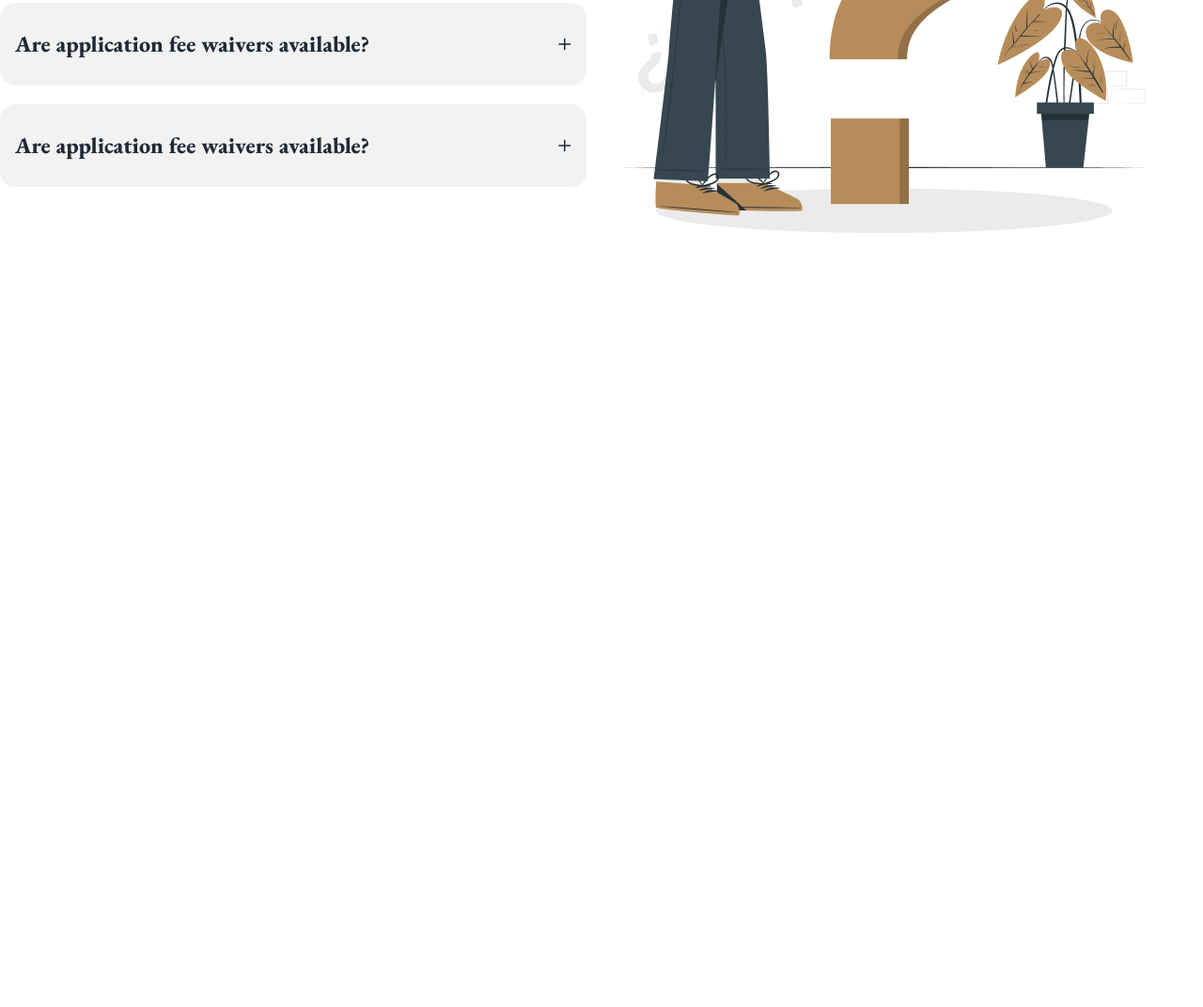
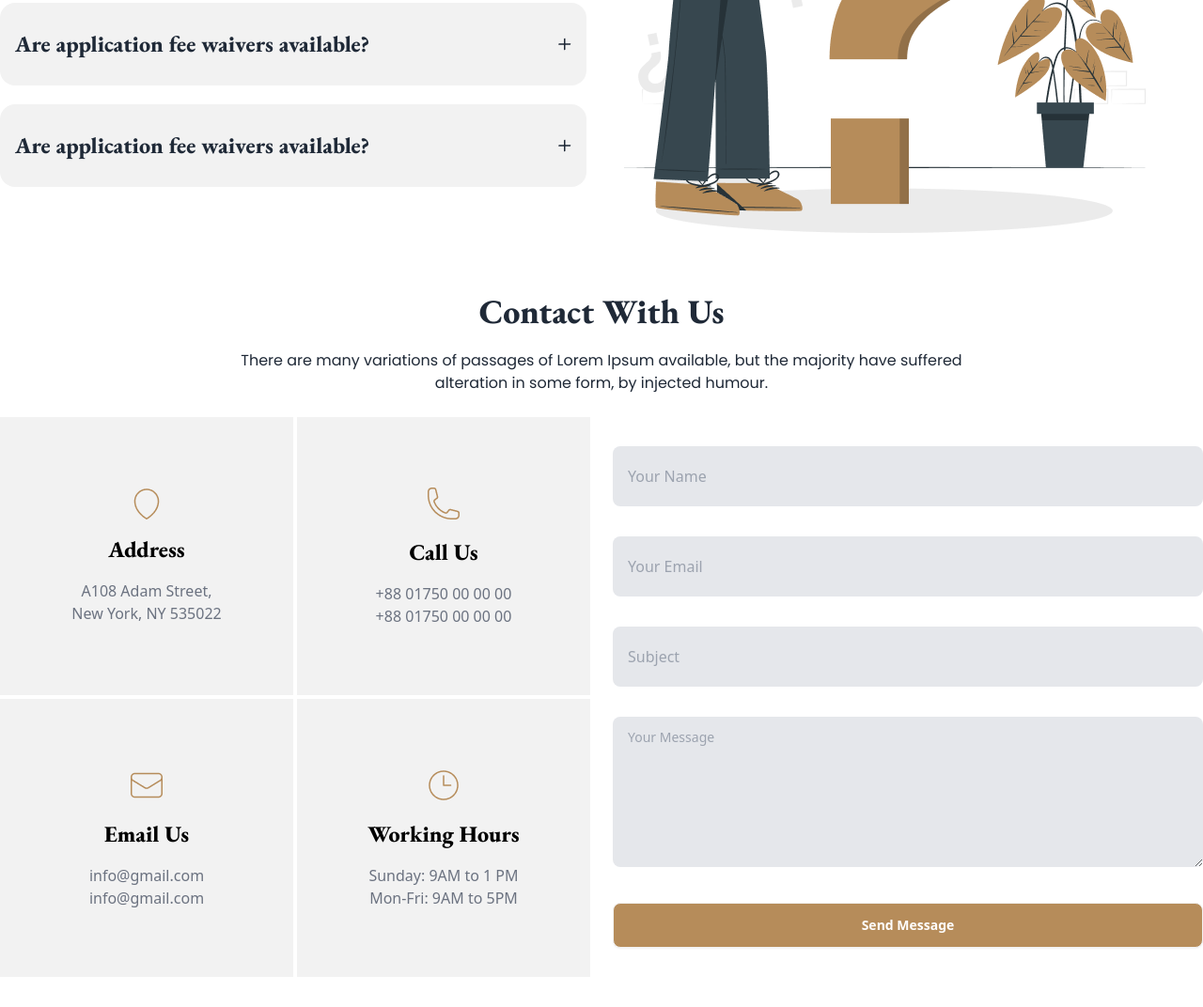
Before and after one commit to Hemonta7/legal-solution-with-daisyui, a plain HTML site: page index.html in a window 1280 px wide. Shown: the part 2978-4050 px from the top of the page at 94% size. Before the commit the page ends 3290 px from the top, so only its background shows below. Drawn offline with nearby package versions, Linux system fonts and the light colour scheme.

Commit message:
contact section complete

```diff
--- a/index.html
+++ b/index.html
@@ -1,5 +1,6 @@
 <!DOCTYPE html>
 <html lang="en" data-theme="light">
+
 <head>
   <meta charset="UTF-8" />
   <meta name="viewport" content="width=device-width, initial-scale=1.0" />
@@ -9,19 +10,11 @@
   <link rel="preconnect" href="https://fonts.gstatic.com" crossorigin />
   <link
     href="https://fonts.googleapis.com/css2?family=EB+Garamond:ital,wght@0,400..800;1,400..800&family=Poppins:ital,wght@0,100;0,200;0,300;0,400;0,500;0,600;0,700;0,800;0,900;1,100;1,200;1,300;1,400;1,500;1,600;1,700;1,800;1,900&display=swap"
-      rel="stylesheet"
-    />
+    rel="stylesheet" />
   <!-- font awesome cdn  -->
-    <script
-      src="https://kit.fontawesome.com/f3d1f714a3.js"
-      crossorigin="anonymous"
-    ></script>
+  <script src="https://kit.fontawesome.com/f3d1f714a3.js" crossorigin="anonymous"></script>
   <!-- taiwind and daisyui cdn  -->
-    <link
-      href="https://cdn.jsdelivr.net/npm/daisyui@4.12.13/dist/full.min.css"
-      rel="stylesheet"
-      type="text/css"
-    />
+  <link href="https://cdn.jsdelivr.net/npm/daisyui@4.12.13/dist/full.min.css" rel="stylesheet" type="text/css" />
   <script src="https://cdn.tailwindcss.com"></script>
   <script>
     tailwind.config = {
@@ -55,25 +48,12 @@
         <div class="navbar-start">
           <div class="dropdown">
             <div tabindex="0" role="button" class="btn btn-ghost lg:hidden">
-                <svg
-                  xmlns="http://www.w3.org/2000/svg"
-                  class="h-5 w-5"
-                  fill="none"
-                  viewBox="0 0 24 24"
-                  stroke="currentColor"
-                >
-                  <path
-                    stroke-linecap="round"
-                    stroke-linejoin="round"
-                    stroke-width="2"
-                    d="M4 6h16M4 12h8m-8 6h16"
-                  />
+              <svg xmlns="http://www.w3.org/2000/svg" class="h-5 w-5" fill="none" viewBox="0 0 24 24"
+                stroke="currentColor">
+                <path stroke-linecap="round" stroke-linejoin="round" stroke-width="2" d="M4 6h16M4 12h8m-8 6h16" />
               </svg>
             </div>
-              <ul
-                tabindex="0"
-                class="menu menu-sm dropdown-content bg-base-100 rounded-box z-[1] mt-3 w-52 p-2 shadow"
-              >
+            <ul tabindex="0" class="menu menu-sm dropdown-content bg-base-100 rounded-box z-[1] mt-3 w-52 p-2 shadow">
               <li><a>Home</a></li>
               <li><a href="">Services</a></li>
               <li><a href="">Cases</a></li>
@@ -107,10 +87,7 @@
     </nav>
     <!-- banner section  -->
     <section class="my-8 lg:my-16">
-        <div
-          class="hero lg:h-[550px]"
-          style="background-image: url('./images/banner.png')"
-        >
+      <div class="hero lg:h-[550px]" style="background-image: url('./images/banner.png')">
         <div class="hero-content text-center">
           <div class="max-w-[668px]">
             <h1 class="text-7xl font-extrabold font-eb-garamond text-white">
@@ -122,11 +99,7 @@
               injected humour.
             </p>
             <div class="flex justify-center items-center gap-6">
-                <input
-                  type="text"
-                  placeholder="Search your services"
-                  class="input input-bordered w-full max-w-xs"
-                />
+              <input type="text" placeholder="Search your services" class="input input-bordered w-full max-w-xs" />
               <button class="btn bg-common-color border-none text-white">
                 Search
               </button>
@@ -142,9 +115,7 @@
       <h3 class="text-4xl font-extrabold text-center font-eb-garamond">
         The Legal Practice Area
       </h3>
-        <p
-          class="text-base font-normal text-center font-poppins w-3/5 mx-auto my-5"
-        >
+      <p class="text-base font-normal text-center font-poppins w-3/5 mx-auto my-5">
         There are many variations of passages of Lorem Ipsum available, but
         the majority have suffered alteration in some form, by injected
         humour.
@@ -166,9 +137,7 @@
               injected humour.
             </p>
             <button class="card-actions mt-8">
-                <i
-                  class="fa-solid fa-arrow-right text-white bg-common-color p-2 rounded-full"
-                ></i>
+              <i class="fa-solid fa-arrow-right text-white bg-common-color p-2 rounded-full"></i>
             </button>
           </div>
         </div>
@@ -187,9 +156,7 @@
               injected humour.
             </p>
             <button class="card-actions mt-8">
-                <i
-                  class="fa-solid fa-arrow-right text-white bg-common-color p-2 rounded-full"
-                ></i>
+              <i class="fa-solid fa-arrow-right text-white bg-common-color p-2 rounded-full"></i>
             </button>
           </div>
         </div>
@@ -208,9 +175,7 @@
               injected humour.
             </p>
             <button class="card-actions mt-8">
-                <i
-                  class="fa-solid fa-arrow-right text-white bg-common-color p-2 rounded-full"
-                ></i>
+              <i class="fa-solid fa-arrow-right text-white bg-common-color p-2 rounded-full"></i>
             </button>
           </div>
         </div>
@@ -229,9 +194,7 @@
               injected humour.
             </p>
             <button class="card-actions mt-8">
-                <i
-                  class="fa-solid fa-arrow-right text-white bg-common-color p-2 rounded-full"
-                ></i>
+              <i class="fa-solid fa-arrow-right text-white bg-common-color p-2 rounded-full"></i>
             </button>
           </div>
         </div>
@@ -250,9 +213,7 @@
               injected humour.
             </p>
             <button class="card-actions mt-8">
-                <i
-                  class="fa-solid fa-arrow-right text-white bg-common-color p-2 rounded-full"
-                ></i>
+              <i class="fa-solid fa-arrow-right text-white bg-common-color p-2 rounded-full"></i>
             </button>
           </div>
         </div>
@@ -271,9 +232,7 @@
               injected humour.
             </p>
             <button class="card-actions mt-8">
-                <i
-                  class="fa-solid fa-arrow-right text-white bg-common-color p-2 rounded-full"
-                ></i>
+              <i class="fa-solid fa-arrow-right text-white bg-common-color p-2 rounded-full"></i>
             </button>
           </div>
         </div>
@@ -284,9 +243,7 @@
       <h3 class="text-4xl font-extrabold text-center font-eb-garamond">
         What Our Client Say
       </h3>
-        <p
-          class="text-base font-normal text-center font-poppins w-3/5 mx-auto my-5"
-        >
+      <p class="text-base font-normal text-center font-poppins w-3/5 mx-auto my-5">
         There are many variations of passages of Lorem Ipsum available, but
         the majority have suffered alteration in some form, by injected
         humour.
@@ -294,13 +251,9 @@
       <!-- carousel  -->
       <div class="carousel w-full">
         <!-- slider-1  -->
-          <div
-            id="slide1"
-            class="carousel-item relative w-full bg-center bg-cover bg-no-repeat h-[550px] bg-[url('./images/banner.png')]"
-          >
-            <div
-              class="absolute left-0 top-0 inset-0 bg-[rgba(17,17,17,0.80)] flex items-center"
-            >
+        <div id="slide1"
+          class="carousel-item relative w-full bg-center bg-cover bg-no-repeat h-[550px] bg-[url('./images/banner.png')]">
+          <div class="absolute left-0 top-0 inset-0 bg-[rgba(17,17,17,0.80)] flex items-center">
             <div class="hero lg:min-h-[500px]">
               <div class="hero-content text-center">
                 <div class="lg:max-w-[900px]">
@@ -309,17 +262,13 @@
                       <img src="./images/user-2.png" />
                     </div>
                   </div>
-                    <h1
-                      class="text-2xl font-extrabold text-white font-eb-garamond"
-                    >
+                  <h1 class="text-2xl font-extrabold text-white font-eb-garamond">
                     Monalisa
                   </h1>
                   <p class="text-base font-normal text-white font-poppins">
                     UIX Designer
                   </p>
-                    <p
-                      class="py-6 text-base font-normal font-poppins text-white"
-                    >
+                  <p class="py-6 text-base font-normal font-poppins text-white">
                     Contrary to popular belief, Lorem Ipsum is not simply
                     random text. It has roots in a piece of classical Latin
                     literature from 45 BC, making it over 2000 years old.
@@ -331,21 +280,15 @@
               </div>
             </div>
           </div>
-            <div
-              class="absolute left-5 right-5 top-1/2 flex -translate-y-1/2 transform justify-between"
-            >
+          <div class="absolute left-5 right-5 top-1/2 flex -translate-y-1/2 transform justify-between">
             <a href="#slide3" class="btn btn-circle">❮</a>
             <a href="#slide2" class="btn btn-circle">❯</a>
           </div>
         </div>
         <!-- slider-2  -->
-          <div
-            id="slide2"
-            class="carousel-item relative w-full bg-center bg-cover bg-no-repeat h-[550px] bg-[url('./images/banner.png')]"
-          >
-            <div
-              class="absolute left-0 top-0 inset-0 bg-[rgba(17,17,17,0.80)] flex items-center"
-            >
+        <div id="slide2"
+          class="carousel-item relative w-full bg-center bg-cover bg-no-repeat h-[550px] bg-[url('./images/banner.png')]">
+          <div class="absolute left-0 top-0 inset-0 bg-[rgba(17,17,17,0.80)] flex items-center">
             <div class="hero lg:min-h-[500px]">
               <div class="hero-content text-center">
                 <div class="lg:max-w-[900px]">
@@ -354,17 +297,13 @@
                       <img src="./images/user-1.png" />
                     </div>
                   </div>
-                    <h1
-                      class="text-2xl font-extrabold text-white font-eb-garamond"
-                    >
+                  <h1 class="text-2xl font-extrabold text-white font-eb-garamond">
                     Najim Hossain
                   </h1>
                   <p class="text-base font-normal text-white font-poppins">
                     Lawyer
                   </p>
-                    <p
-                      class="py-6 text-base font-normal font-poppins text-white"
-                    >
+                  <p class="py-6 text-base font-normal font-poppins text-white">
                     Contrary to popular belief, Lorem Ipsum is not simply
                     random text. It has roots in a piece of classical Latin
                     literature from 45 BC, making it over 2000 years old.
@@ -376,21 +315,15 @@
               </div>
             </div>
           </div>
-            <div
-              class="absolute left-5 right-5 top-1/2 flex -translate-y-1/2 transform justify-between"
-            >
+          <div class="absolute left-5 right-5 top-1/2 flex -translate-y-1/2 transform justify-between">
             <a href="#slide1" class="btn btn-circle">❮</a>
             <a href="#slide3" class="btn btn-circle">❯</a>
           </div>
         </div>
         <!-- slider-3  -->
-          <div
-            id="slide3"
-            class="carousel-item relative w-full bg-center bg-cover bg-no-repeat h-[550px] bg-[url('./images/banner.png')]"
-          >
-            <div
-              class="absolute left-0 top-0 inset-0 bg-[rgba(17,17,17,0.80)] flex items-center"
-            >
+        <div id="slide3"
+          class="carousel-item relative w-full bg-center bg-cover bg-no-repeat h-[550px] bg-[url('./images/banner.png')]">
+          <div class="absolute left-0 top-0 inset-0 bg-[rgba(17,17,17,0.80)] flex items-center">
             <div class="hero lg:min-h-[500px]">
               <div class="hero-content text-center">
                 <div class="lg:max-w-[900px]">
@@ -399,17 +332,13 @@
                       <img src="./images/user-3.png" />
                     </div>
                   </div>
-                    <h1
-                      class="text-2xl font-extrabold text-white font-eb-garamond"
-                    >
+                  <h1 class="text-2xl font-extrabold text-white font-eb-garamond">
                     Marina
                   </h1>
                   <p class="text-base font-normal text-white font-poppins">
                     Font-end Developer
                   </p>
-                    <p
-                      class="py-6 text-base font-normal font-poppins text-white"
-                    >
+                  <p class="py-6 text-base font-normal font-poppins text-white">
                     Contrary to popular belief, Lorem Ipsum is not simply
                     random text. It has roots in a piece of classical Latin
                     literature from 45 BC, making it over 2000 years old.
@@ -421,9 +350,7 @@
               </div>
             </div>
           </div>
-            <div
-              class="absolute left-5 right-5 top-1/2 flex -translate-y-1/2 transform justify-between"
-            >
+          <div class="absolute left-5 right-5 top-1/2 flex -translate-y-1/2 transform justify-between">
             <a href="#slide2" class="btn btn-circle">❮</a>
             <a href="#slide1" class="btn btn-circle">❯</a>
           </div>
@@ -435,9 +362,7 @@
       <h3 class="text-4xl font-extrabold text-center font-eb-garamond">
         Frequently Asked Any Questions
       </h3>
-        <p
-          class="text-base font-normal text-center font-poppins w-3/5 mx-auto my-5"
-        >
+      <p class="text-base font-normal text-center font-poppins w-3/5 mx-auto my-5">
         There are many variations of passages of Lorem Ipsum available, but
         the majority have suffered alteration in some form, by injected
         humour.
@@ -451,7 +376,11 @@
               Are application fee waivers available?
             </div>
             <div class="collapse-content">
-                <p class="text-base font-normal font-poppins">There are many variations of passages of Lorem Ipsum available, but the majority have suffered alteration in some form, by injected humour, . </p>
+              <p class="text-base font-normal font-poppins">
+                There are many variations of passages of Lorem Ipsum
+                available, but the majority have suffered alteration in some
+                form, by injected humour, .
+              </p>
             </div>
           </div>
           <div class="collapse collapse-plus bg-base-200 py-0 lg:py-3">
@@ -488,7 +417,98 @@
         </div>
       </div>
     </section>
+    <!-- Contact section  -->
+    <section class="my-8 lg:16">
+      <h3 class="text-4xl font-extrabold text-center font-eb-garamond">
+        Contact With Us
+      </h3>
+      <p class="text-base font-normal text-center font-poppins w-3/5 mx-auto lg:my-5">
+        There are many variations of passages of Lorem Ipsum available, but
+        the majority have suffered alteration in some form, by injected
+        humour.
+      </p>
+      <div class="flex flex-col lg:flex-row mt-6 gap-6 items-center">
+        <!-- grid container  -->
+        <div class="grid grid-cols-2 gap-1 flex-1">
+          <!-- grid-1  -->
+          <div class="hero bg-base-200">
+            <div class="hero-content text-center">
+              <div class="m-7 lg:m-14">
+                <img class="mx-auto" src="./images/address.png" alt="" />
+                <h1 class="text-2xl font-extrabold text-black font-eb-garamond lg:my-4">
+                  Address
+                </h1>
+                <p class="text-sm lg:text-base font-normal text-gray-500">
+                  A108 Adam Street,
+                </p>
+                <p class="text-sm lg:text-base font-normal text-gray-500">
+                  New York, NY 535022
+                </p>
+              </div>
+            </div>
+          </div>
+          <!-- grid-2  -->
+          <div class="hero bg-base-200">
+            <div class="hero-content text-center">
+              <div class="m-7 lg:m-14">
+                <img class="mx-auto" src="./images/call.png" alt="" />
+                <h1 class="text-2xl font-extrabold text-black font-eb-garamond lg:my-4">
+                  Call Us
+                </h1>
+                <p class="text-sm lg:text-base font-normal text-gray-500">
+                  +88 01750 00 00 00
+                </p>
+                <p class="text-sm lg:text-base font-normal text-gray-500">
+                  +88 01750 00 00 00
+                </p>
+              </div>
+            </div>
+          </div>
+          <!-- grid-3  -->
+          <div class="hero bg-base-200">
+            <div class="hero-content text-center">
+              <div class="m-7 lg:m-14">
+                <img class="mx-auto" src="./images/email.png" alt="" />
+                <h1 class="text-2xl font-extrabold text-black font-eb-garamond lg:my-4">
+                  Email Us
+                </h1>
+                <p class="text-sm lg:text-base font-normal text-gray-500">
+                  info@gmail.com </p>
+                <p class="text-sm lg:text-base font-normal text-gray-500">
+                  info@gmail.com
+                </p>
+              </div>
+            </div>
+          </div>
+          <!-- grid-4  -->
+          <div class="hero bg-base-200">
+            <div class="hero-content text-center">
+              <div class="m-7 lg:m-14">
+                <img class="mx-auto" src="./images/time.png" alt="" />
+                <h1 class="text-2xl font-extrabold text-black font-eb-garamond lg:my-4">
+                  Working Hours
+                </h1>
+                <p class="text-sm lg:text-base font-normal text-gray-500">
+                  Sunday: 9AM to 1 PM</p>
+                <p class="text-sm lg:text-base font-normal text-gray-500">
+                  Mon-Fri: 9AM to 5PM
+                </p>
+              </div>
+            </div>
+          </div>
+        </div>
+        <!-- from Container  -->
+        <div class="flex-1 space-y-8">
+          <input type="Your Name" placeholder="Your Name" class="input input-bordered w-full outline-none-common-color border-none !py-8 !bg-gray-200 !outline-none" />
+          <input type="Your Email" placeholder="Your Email" class="input input-bordered w-full outline-none-common-color border-none !py-8 !bg-gray-200 !outline-none" />
+          <input type="Subject" placeholder="Subject" class="input input-bordered w-full outline-none-common-color border-none !py-8 !bg-gray-200 !outline-none" />
+          <textarea class="textarea textarea-ghost w-full h-40 !border-none !bg-gray-200" placeholder="Your Message"></textarea>
+          <button class="btn bg-common-color text-white w-full">Send Message</button>
+        </div>
+      </div>
+    </section>
   </main>
   <footer></footer>
 </body>
+
 </html>
```
Also changed, not shown: card.html (added, +37 -0 lines). Lines whose indentation alone changed are shown as unchanged.
